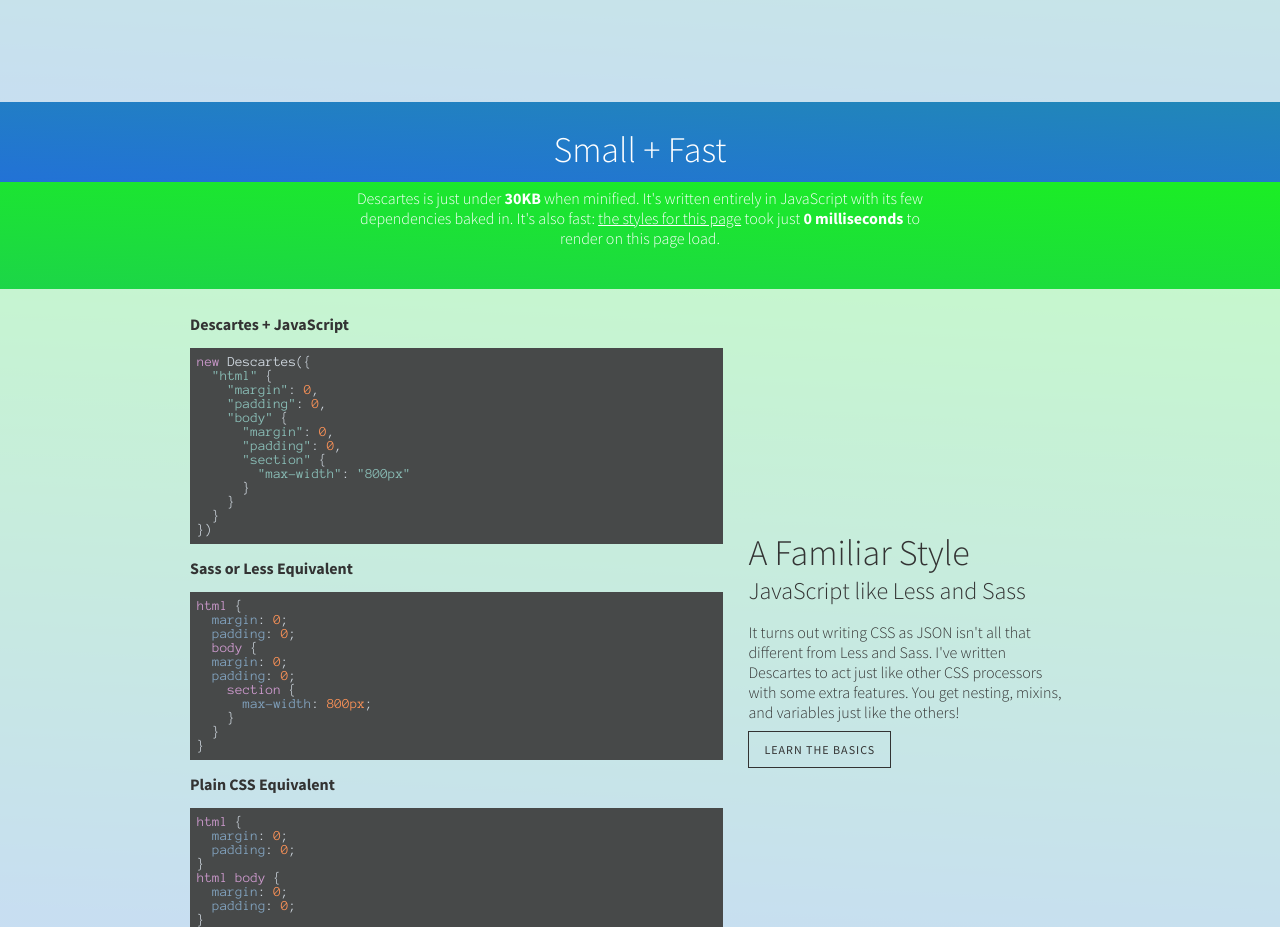
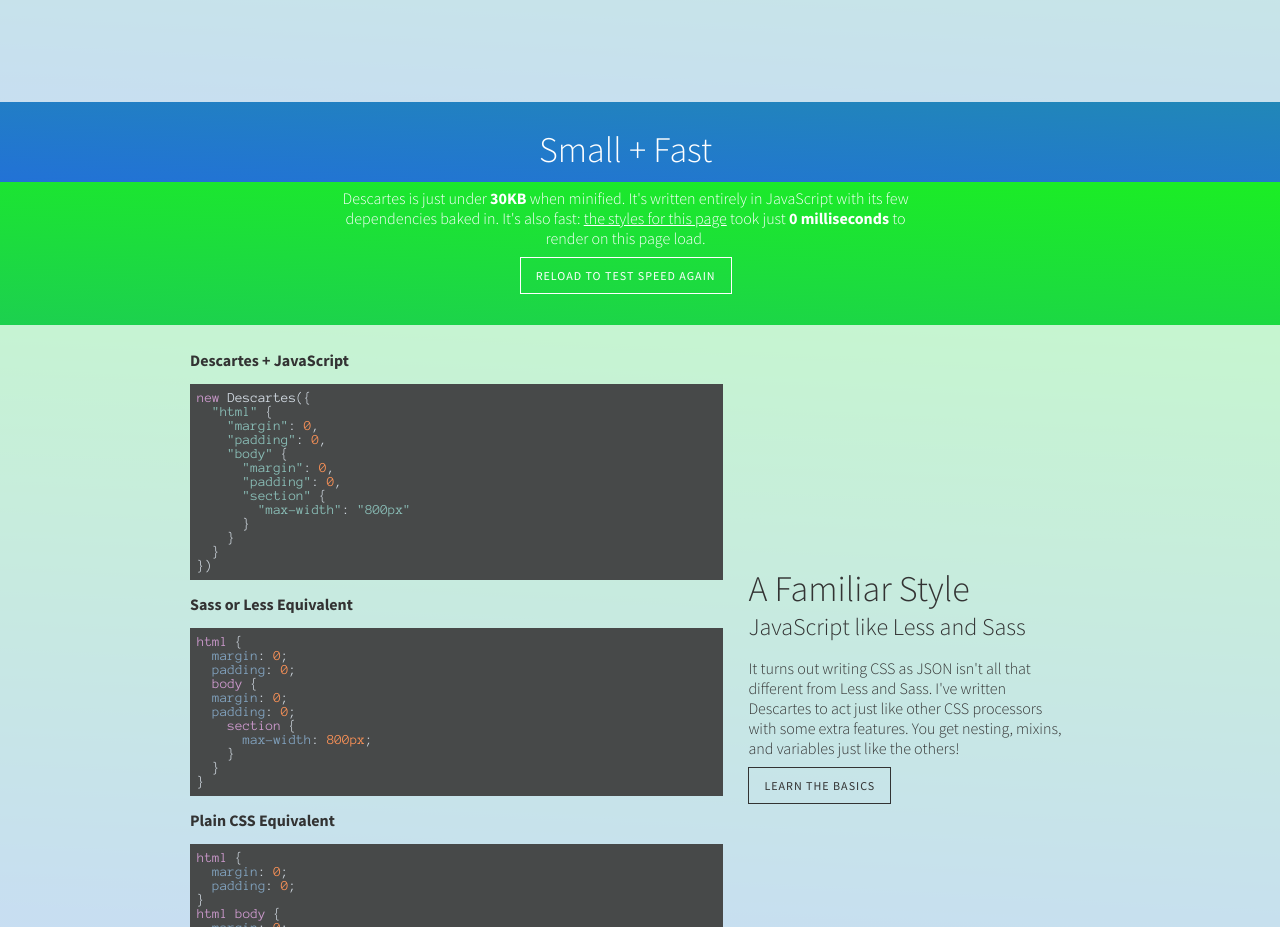
Before and after one commit to JonHMChan/descartes, a plain HTML site: page index.html in a window 1280 px wide. Shown: the part 1418-2345 px from the top of the page. Drawn offline with Linux system fonts and the light colour scheme.

Commit message:
Add quotes around styling, page reload on speed module

```diff
--- a/dist/styles.js
+++ b/dist/styles.js
@@ -1,10 +1,10 @@
 "use strict";
 
-var m = { margin: 0, padding: 0 };
-var heading = { "margin-top": 0, "margin-bottom": 15, padding: 0, 'font-weight': 300 };
+var m = { "margin": 0, "padding": 0 };
+var heading = { "margin-top": 0, "margin-bottom": 15, "padding": 0, 'font-weight': 300 };
 var max = 900;
-var wrapper = { "max-width": max, margin: "0 auto" };
-var verticalAlign = { position: "relative", top: "50%", "transform": "translateY(-50%)" };
+var wrapper = { "max-width": max, "margin": "0 auto" };
+var verticalAlign = { "position": "relative", "top": "50%", "transform": "translateY(-50%)" };
 var _button = { "background": "none",
 	"border-width": "1px",
 	"border-style": "solid",
@@ -17,9 +17,9 @@
 	"font-weight": "normal",
 	"cursor": "pointer" };
 var clearfix = { "&::after": {
-		content: "",
-		display: "table",
-		clear: "both"
+		"content": "",
+		"display": "table",
+		"clear": "both"
 	}
 };
 var rand_rgba = function rand_rgba() {
@@ -44,22 +44,22 @@
 var lastScroll = $(window).scrollTop();
 var d = new Descartes({
 	"html": {
-		_mixins: m,
+		"_mixins": m,
 		"font-family": "Source Sans Pro, Helvetica",
-		color: "#333",
+		"color": "#333",
 		"font-size": 16,
 		"font-weight": 300,
-		height: "100%",
-		body: {
-			_mixins: m,
-			_listeners: [[window, "click"], [window, "touchstart"]],
-			height: "100%",
+		"height": "100%",
+		"body": {
+			"_mixins": m,
+			"_listeners": [[window, "click"], [window, "touchstart"]],
+			"height": "100%",
 			"background": function background() {
 				return 'linear-gradient(' + rand_angle().toString() + 'deg,' + rand_rgba() + ',' + rand_rgba() + ')' + ' center center fixed no-repeat';
 			},
-			pre: {
+			"pre": {
 				"font-size": 14,
-				code: {
+				"code": {
 					"font-family": "Anonymous Pro"
 				}
 			},
@@ -90,17 +90,17 @@
 			".table-col11": { _mixins: p.tableCol(11) },
 			".table-col12": { _mixins: p.tableCol(12) },
 			"a": {
-				color: "currentColor"
+				"color": "currentColor"
 			},
 			"nav": {
-				_listeners: [[window, "scroll"]],
+				"_listeners": [[window, "scroll"]],
 				"text-align": "center",
-				position: "fixed",
-				width: "100%",
+				"position": "fixed",
+				"width": "100%",
 				"overflow": "hidden",
 				"transition": "all 0.5s ease",
 				"z-index": 9999,
-				height: function height(_) {
+				"height": function height(_) {
 					var pos = $(window).scrollTop();
 					if (pos > $(window).height() * 0.9 - 50 && pos > lastScroll) {
 						lastScroll = pos;
@@ -109,17 +109,17 @@
 					lastScroll = pos;
 					return 50;
 				},
-				background: function background(_) {
+				"background": function background(_) {
 					return p.rgba(255, 255, 255, p.scale($(window).scrollTop(), $(window).height() / 2, $(window).height(), 0, 0.9));
 				},
 				"box-shadow": function boxShadow(_) {
 					return "0 0 15px " + p.rgba(100, 100, 100, p.scale($(window).scrollTop(), $(window).height() / 2, $(window).height(), 0, 0.2));
 				},
 				"> div": {
-					_mixins: wrapper,
-					padding: 15,
+					"_mixins": wrapper,
+					"padding": 15,
 					"a": {
-						_listeners: [[window, "scroll"]],
+						"_listeners": [[window, "scroll"]],
 						"text-decoration": "none",
 						"color": function color(_) {
 							var v = p.scale($(window).scrollTop(), $(window).height() / 2, $(window).height(), 255, 50);
@@ -129,10 +129,10 @@
 				}
 			},
 			".button": {
-				_mixins: _button
+				"_mixins": _button
 			},
-			button: {
-				_mixins: _button
+			"button": {
+				"_mixins": _button
 			},
 			"img.roundImage": {
 				"border-radius": function borderRadius(_) {
@@ -141,107 +141,110 @@
 				"overflow": "hidden"
 			},
 			".wrapper": {
-				_mixins: wrapper
+				"_mixins": wrapper
 			},
-			header: {
-				_mixins: m,
-				height: "90%",
-				color: "#fff",
+			"header": {
+				"_mixins": m,
+				"height": "90%",
+				"color": "#fff",
 				"div.content": {
-					_listeners: [[window, "scroll"]],
-					_mixins: [verticalAlign, wrapper],
+					"_listeners": [[window, "scroll"]],
+					"_mixins": [verticalAlign, wrapper],
 					"opacity": function opacity() {
 						return prop($(window).scrollTop(), 150, 350, 1, 0);
 					},
 					"text-align": "center",
-					h1: {
-						_mixins: heading,
+					"h1": {
+						"_mixins": heading,
 						"font-size": 120,
 						"font-weight": 100,
 						"line-height": 110,
 						"margin-bottom": 0
 					},
-					h2: {
-						_mixins: heading,
+					"h2": {
+						"_mixins": heading,
 						"margin-bottom": 0,
 						"font-size": 36
 					},
-					p: {
-						_mixins: heading,
+					"p": {
+						"_mixins": heading,
 						"margin-bottom": 15,
 						"font-size": 20
 					},
-					pre: {
-						width: "100%",
-						code: {
+					"pre": {
+						"width": "100%",
+						"code": {
 							"text-align": "left",
 							"font-size": 16,
 							"font-family": "Anonymous Pro",
-							padding: 25,
-							background: "rgba(0,0,0,0.75)"
+							"padding": 25,
+							"background": "rgba(0,0,0,0.75)"
 						}
 					},
-					button: {
-						_mixins: _button,
-						color: "#fff"
+					"button": {
+						"_mixins": _button,
+						"color": "#fff"
 					}
 				}
 			},
-			section: {
+			"section": {
 				"&.plain": {
-					padding: "25px 0",
-					background: "none",
-					color: "#fff",
+					"padding": "25px 0",
+					"background": "none",
+					"color": "#fff",
 					"text-align": "center",
 					"> div": {
-						_mixins: [wrapper, p.clearfix()]
+						"_mixins": [wrapper, p.clearfix()],
+						"a.button": {
+							"color": "#fff"
+						}
 					}
 				},
 				"&.offset": {
-					_mixins: m,
-					width: "100%",
-					background: "rgba(255,255,255,0.75)",
-					position: "relative",
+					"_mixins": m,
+					"width": "100%",
+					"background": "rgba(255,255,255,0.75)",
+					"position": "relative",
 					"min-height": "100%",
 					"&.features": {
-						color: "#fff",
-						background: "#474949",
+						"color": "#fff",
+						"background": "#474949",
 						"pre": {
 							"border": "1px dashed #666"
 						}
 					},
 					".row": {
-						_mixins: [p.row(), wrapper],
-						padding: "50px 25px",
+						"_mixins": [p.row(), wrapper],
+						"padding": "50px 25px",
 						"margin-top": 25,
 						"box-sizing": "border-box",
 						"font-size": 20
 					},
 					".table-row": {
-						_mixins: [p.tableRow(), wrapper],
+						"_mixins": [p.tableRow(), wrapper],
 						"padding": "25px 0",
 						".table-col5": {
-							_mixins: p.tableCol(5),
+							"_mixins": p.tableCol(5),
 							"vertical-align": "middle",
 							"padding": "0 25px"
 						},
 						".table-col7": {
-							_mixins: p.tableCol(7),
+							"_mixins": p.tableCol(7),
 							"vertical-align": "middle"
 						}
 					}
 				},
 				".button": {
-					_mixins: _button,
-					color: "#333"
+					"_mixins": _button,
+					"color": "#333"
 				},
-				h3: {
-					_mixins: heading,
+				"h3": {
+					"_mixins": heading,
 					"font-size": 36,
 					"margin-bottom": 0
 				},
-				h4: {
-					_mixins: heading,
+				"h4": {
+					"_mixins": heading,
 					"font-size": 24,
 					"margin-bottom": 0
 				}
--- a/index.html
+++ b/index.html
@@ -85,11 +85,13 @@
 			</div>
 		</section>
 		<section class="plain">
+			<a name="speed" />
 			<div class="row">
 				<div class="col2">&nbsp;</div>
 				<div class="col8">
 					<h3>Small + Fast</h3>
 					<p>Descartes is just under <strong>30KB</strong> when minified. It's written entirely in JavaScript with its few dependencies baked in. It's also fast: <a href="dist/styles.js" target="_blank">the styles for this page</a> took just <strong><span id="time"></span> milliseconds</strong> to render on this page load.</p>
+					<p><a class="button" onclick="window.location.href='index.html#speed';window.location.reload(true);">Reload to test speed again</a></p>
 				</div>
 				<div class="col2">&nbsp;</div>
 			</div>
```
Also changed, not shown: src/styles.js (+74 -71 lines).
